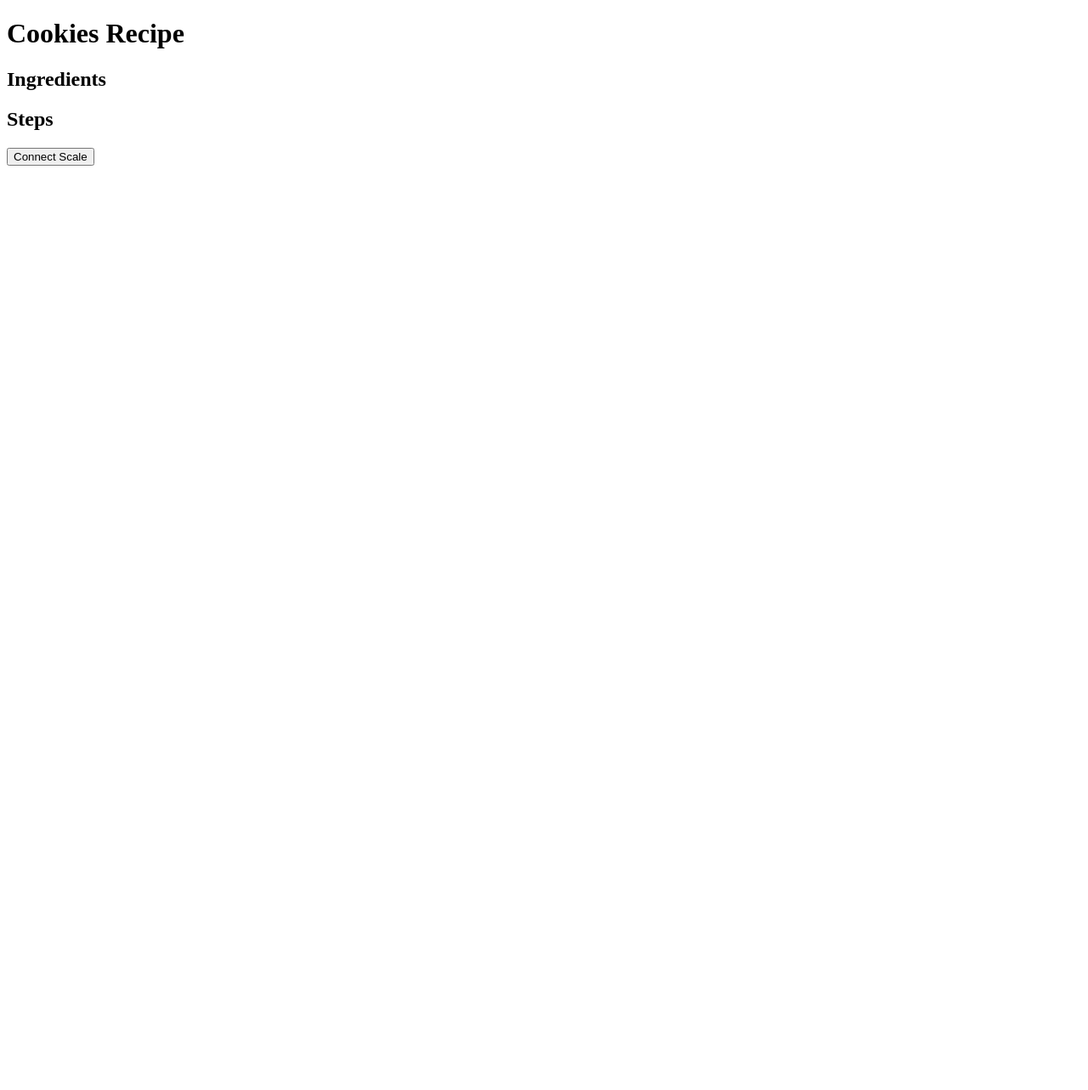
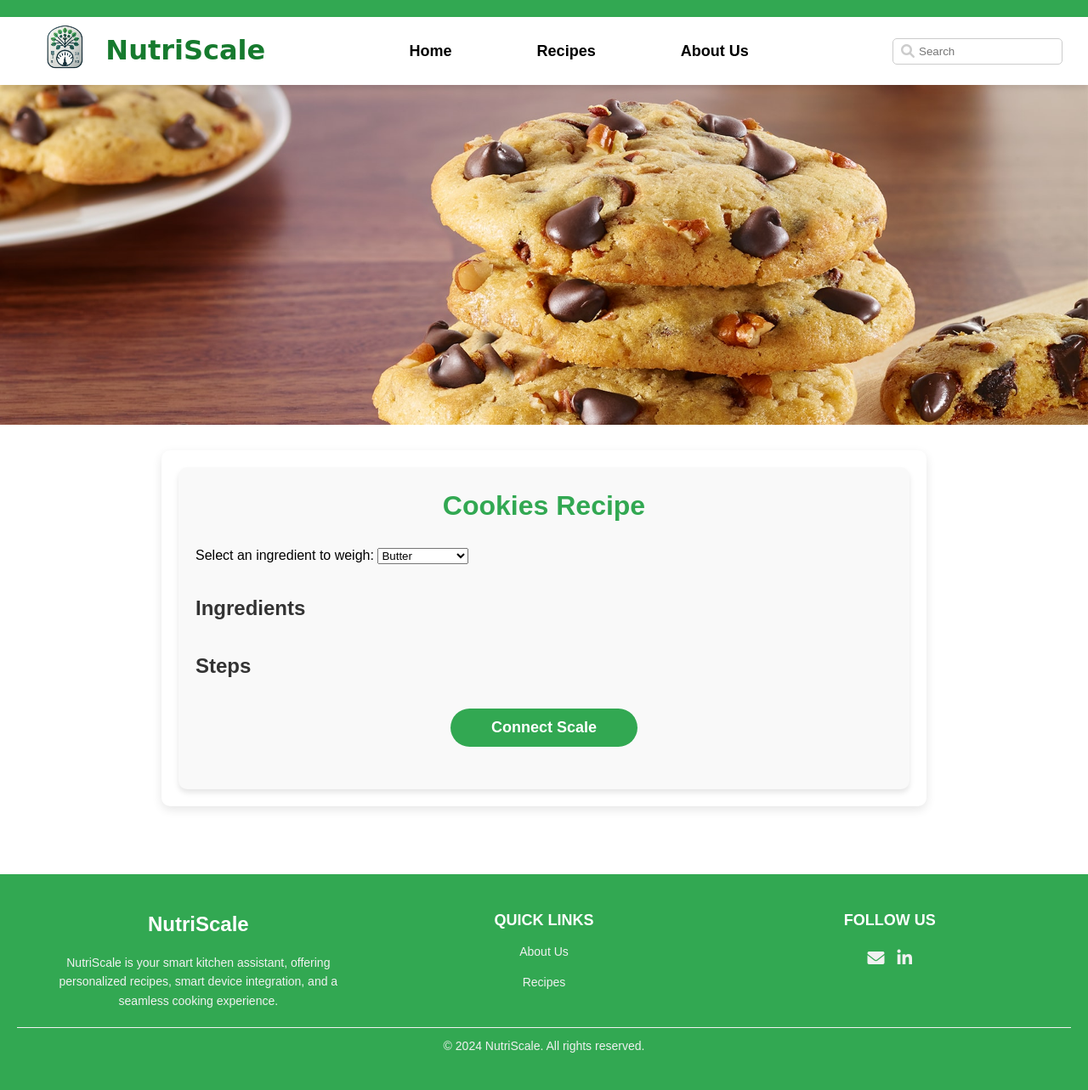
Before and after one commit to bnur-yildirim/NutriScale, a plain HTML site: page front-end/cookies.html in a window 1280 px wide. Shown: the whole page at 85% size. Before the commit the page ends 800 px from the top, so only its background shows below. Drawn offline with Linux system fonts and the light colour scheme; no server answers.

Commit message:
Update cookies.html

```diff
--- a/front-end/cookies.html
+++ b/front-end/cookies.html
@@ -4,25 +4,100 @@
 <head>
     <meta charset="UTF-8">
     <meta name="viewport" content="width=device-width, initial-scale=1.0">
-    <title>Cookies Recipe</title>
+    <title>Cookies Recipe - NutriScale</title>
+    <link rel="stylesheet" href="styles.css">
+    <link rel="stylesheet" href="https://cdnjs.cloudflare.com/ajax/libs/font-awesome/6.0.0-beta3/css/all.min.css">
     <script src="cookies.js"></script> <!-- Link to your JavaScript file -->
 </head>
 
 <body>
-    <h1 id="recipe-name">Cookies Recipe</h1>
+    <!-- Header Section -->
+    <header class="navbar-container">
+        <div class="green-bar"></div>
+        <div class="navbar">
+            <div class="logo">
+                <img src="logo.png" alt="NutriScale Logo">
+                <span class="logo-text">NutriScale</span>
+            </div>
+            <nav>
+                <ul class="nav-links">
+                    <li><a href="index.html" id="home-link">Home</a></li>
+                    <li><a href="#">Recipes</a></li>
+                    <li><a href="About_us.html" class="fade-link">About Us</a></li>
+                </ul>
+            </nav>
+            <div class="search-bar">
+                <i class="fas fa-search search-icon"></i>
+                <input type="text" id="search-input" placeholder="Search">
+                <div id="search-dropdown" class="search-dropdown"></div>
+            </div>
+        </div>
+        <div class="navbar-image">
+            <img src="cookiesrecipe.jpg" alt="Navbar Background">
+            <div class="overlay-text">
+            </div>
+        </div>
+    </header>
 
-    <h2>Ingredients</h2>
-    <ul id="ingredients-list">
-        <!-- Ingredients will be dynamically inserted here -->
-    </ul>
+    <!-- Main Content Section -->
+    <main>
+        <section class="recipe-page">
+            <div class="recipe-content">
+                <h1 id="recipe-name">Cookies Recipe</h1>
+                <label for="ingredient-select">Select an ingredient to weigh:</label>
+                <select id="ingredient-select">
+                    <option value="butter">Butter</option>
+                    <option value="sugar">Sugar</option>
+                    <option value="flour">Flour</option>
+                    <option value="egg">Egg</option>
+                    <option value="vanilla">Vanilla Extract</option>
+                    <option value="baking-soda">Baking Soda</option>
+                </select>
 
-    <h2>Steps</h2>
-    <ol id="steps-list">
-        <!-- Steps will be dynamically inserted here -->
-    </ol>
+                <!-- Ingredients Section -->
+                <h2>Ingredients</h2>
+                <ul id="ingredients-list"></ul>
 
-    <button id="connectButton">Connect Scale</button>
-    <p id="status"></p>
+                <!-- Steps Section -->
+                <h2>Steps</h2>
+                <ol id="steps-list"></ol>
+
+                <!-- Connect Scale Button -->
+                <button id="connectButton">Connect Scale</button>
+                <p id="status"></p>
+            </div>
+        </section>
+    </main>
+
+    <!-- Footer Section -->
+    <footer class="footer">
+        <div class="footer-container">
+            <div class="footer-about">
+                <h3>NutriScale</h3>
+                <p>
+                    NutriScale is your smart kitchen assistant, offering personalized recipes, smart device integration,
+                    and a seamless cooking experience.
+                </p>
+            </div>
+            <div class="footer-links">
+                <h4>Quick Links</h4>
+                <ul>
+                    <li><a href="About_us.html">About Us</a></li>
+                    <li><a href="#">Recipes</a></li>
+                </ul>
+            </div>
+            <div class="footer-social">
+                <h4>Follow Us</h4>
+                <div class="social-icons">
+                    <a href="#"><i class="fas fa-envelope"></i></a>
+                    <a href="#"><i class="fab fa-linkedin-in"></i></a>
+                </div>
+            </div>
+        </div>
+        <div class="footer-bottom">
+            <p>&copy; 2024 NutriScale. All rights reserved.</p>
+        </div>
+    </footer>
 </body>
 
 </html>
```
